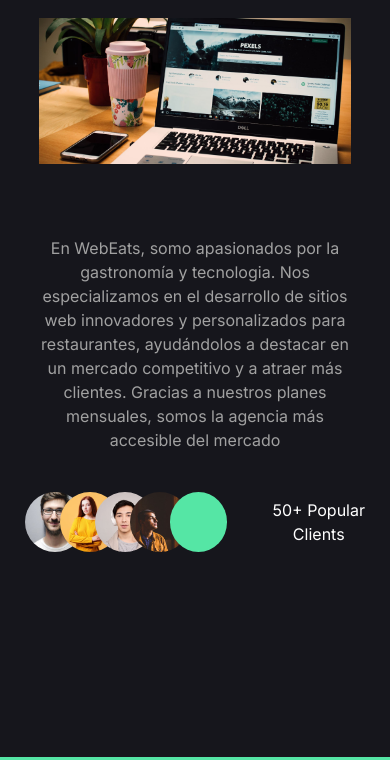
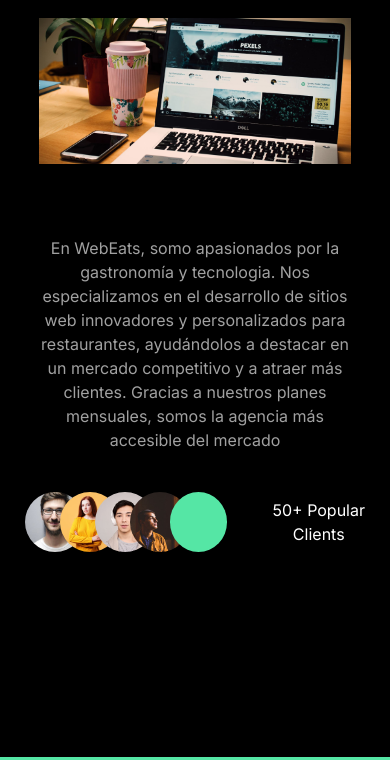
Before and after one commit to DieeGo2108/WebEats, a plain HTML site: page index.html in a window 390 px wide. Shown: the part 360-1120 px from the top of the page. Drawn offline with nearby package versions, Linux system fonts and the light colour scheme.

Commit message:
Update styles.css

```diff
--- a/styles.css
+++ b/styles.css
@@ -596,10 +596,9 @@ footer .links a p:hover{
 }section {
   margin: 200px auto;
   position: relative;}
-  :root{
-    --tertiary-color=black;
+  body{
+    background-color: black;
   }
-
   }
 
 
```
